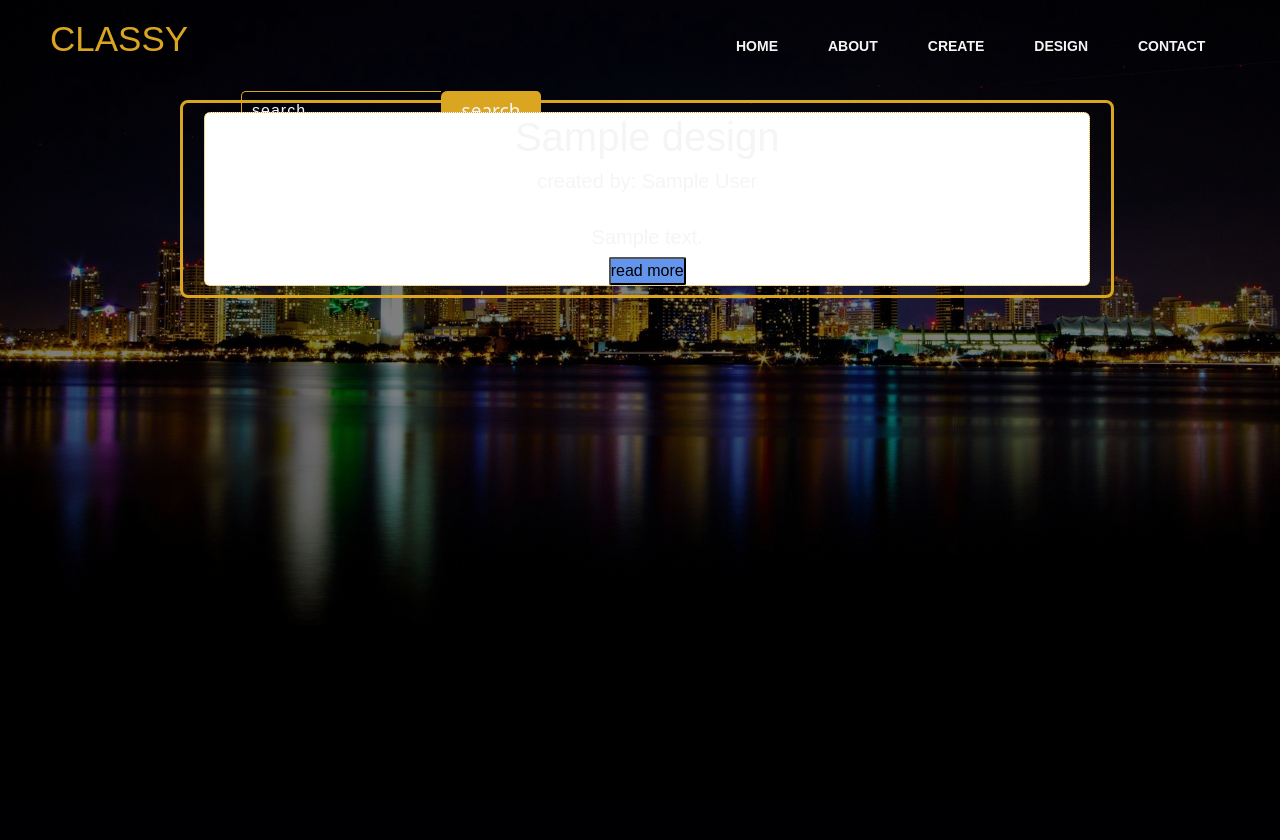
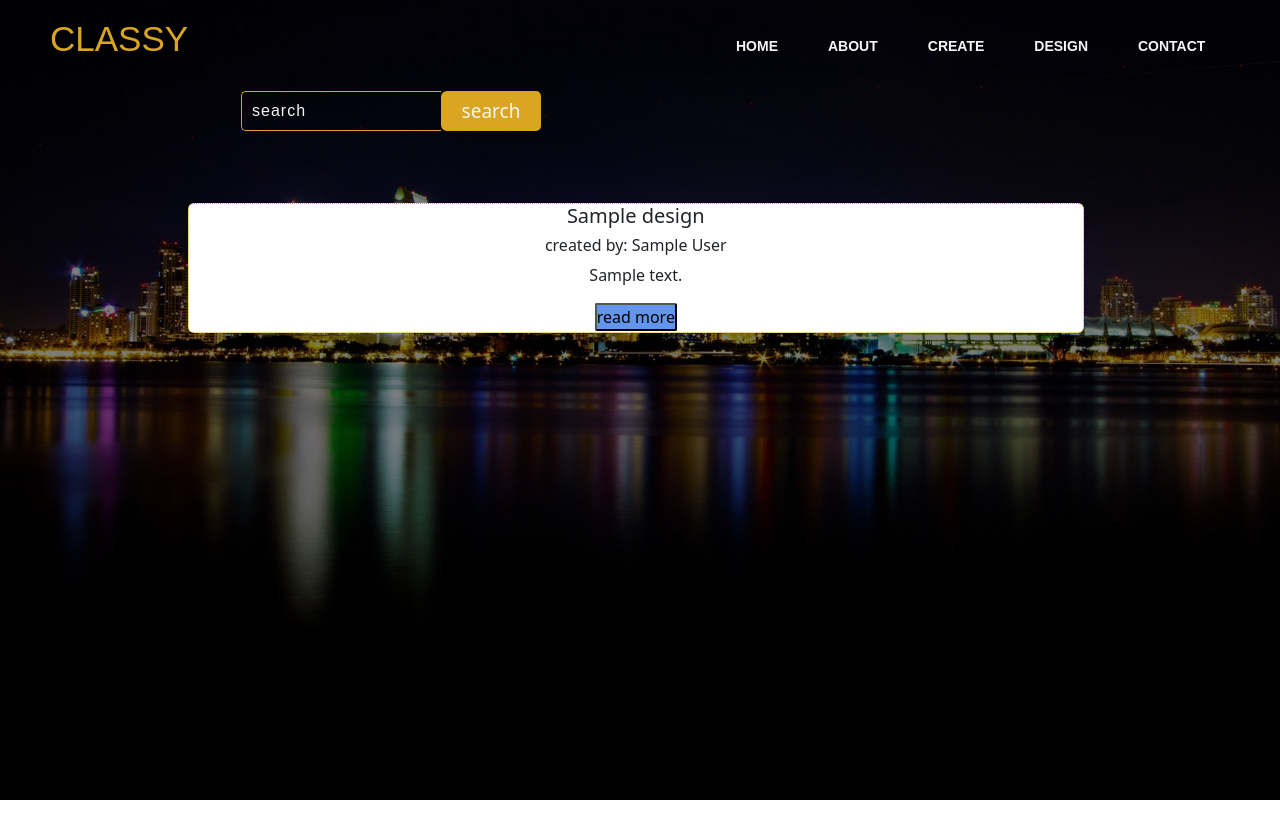
Before and after one commit to BrilliantPhoenix2024/Blog-Website, a Django app: template pages/templates/pages/design.html in a window 1280 px wide; the page is wider, and only the part inside the window is pictured. Shown: the top 840 px of that part. Before the commit the page ends 612 px from the top of that part, so only its background shows below. Run offline with Django 4.2, Linux system fonts and the light colour scheme; the template is opened without the code that fills it: most values are stand-ins (such as "Sample title", 1, 10 or a date in 2020).

Commit message:
Edit 'design' to Create better Ui

```diff
--- a/pages/templates/pages/design.html
+++ b/pages/templates/pages/design.html
@@ -2,22 +2,18 @@
 
 
 {% block page_title %}Our design{% endblock page_title %}
-{#<h1>{% block page_h1 %}this my {{ page_name }} page {% endblock page_h1 %}</h1>#}
 
 {% block content %}
- <div class="container" style=" width: 73%;height: auto;
-    position: absolute;top: 100px;left: 180px;color: whitesmoke;
-    font-size: medium;font-family: Arial;font-weight: bold;
-    border: 3px solid goldenrod;border-radius: 8px">
-        {% for design in designs_list %}
-            <div class="card" style="width: auto;height: fit-content;text-align: center;margin: 1%;border: 1px dotted goldenrod;">
-{#                {{ design.id }}#}
-                <h1>{{ design.title }}</h1>
-                <h5>created by: {{ design.author }}</h5>
-                <br>
-                <h5>{{ design.description }}</h5>
-                <a href="{% url 'detail_design' design.id %}"><button type="submit" class="b-read-more" >read more</button></a>
-            </div>
-        {% endfor %}
-    </div>
+    {% for design in designs_list %}
+        <div class="card"
+             style="width: 70%;text-align: center;margin: 1%;border: 1px dotted goldenrod;
+             position: relative;top: -610px;left: 175px;height: 130px">
+            <h5>{{ design.title }}</h5>
+            <h6>created by: {{ design.author }}</h6>
+            <p>{{ design.description }}</p>
+            <a href="{% url 'detail_design' design.id %}">
+                <button type="submit" class="b-read-more">read more</button>
+            </a>
+        </div>
+    {% endfor %}
 {% endblock content %}
```
